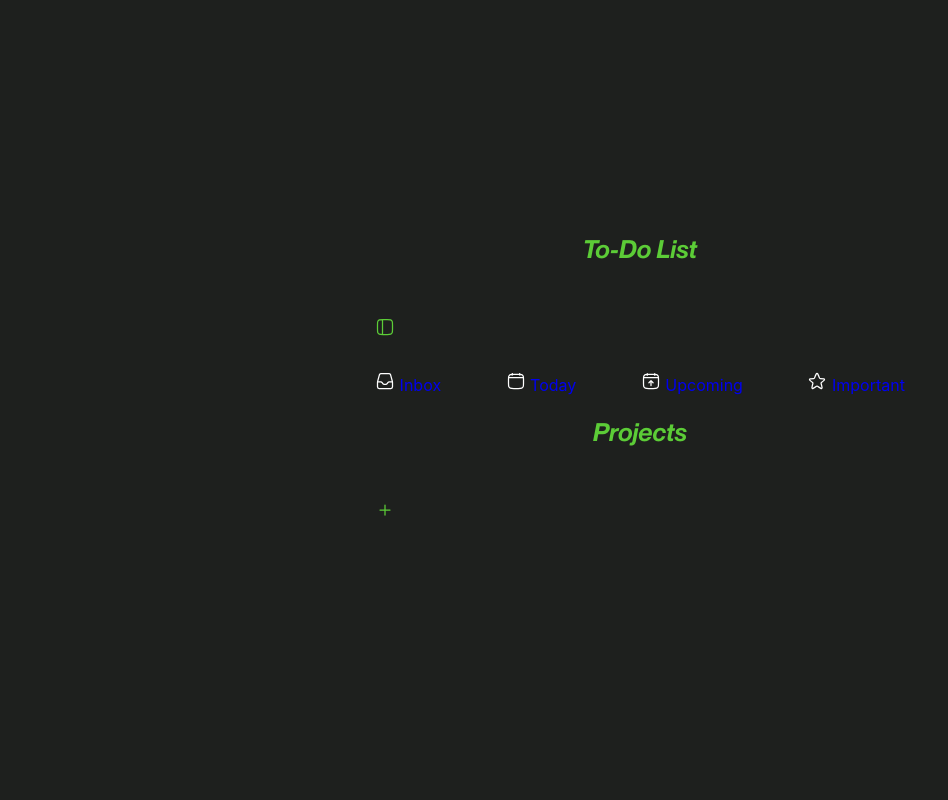
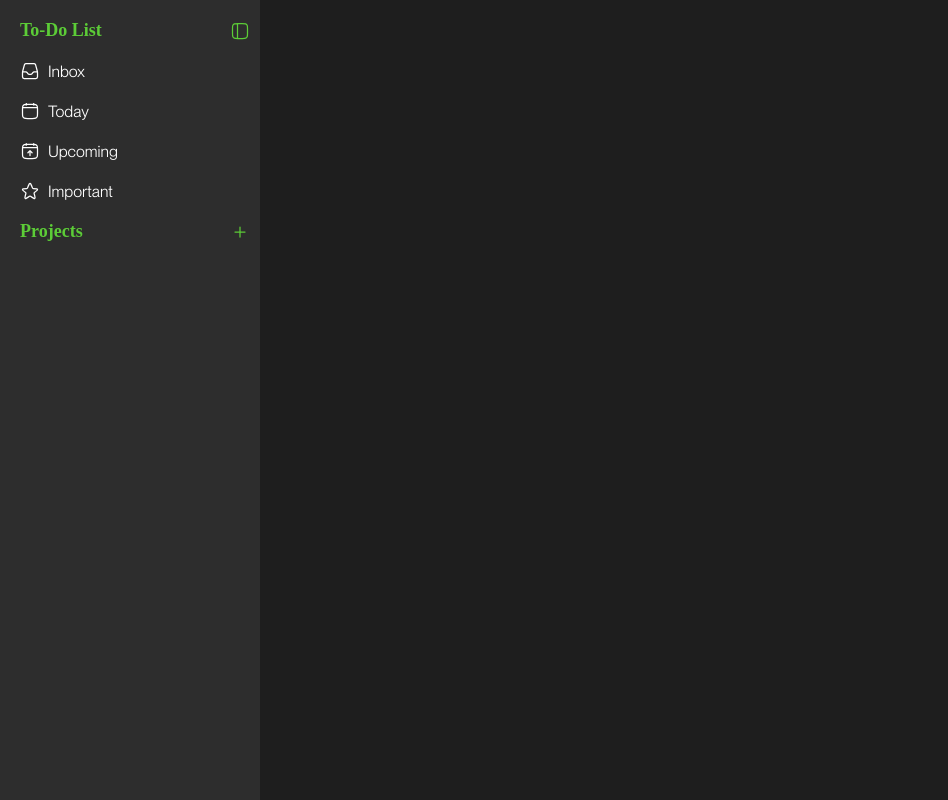
Before and after one commit to naomi-ho/to-do-list, a website built with webpack: page src/template.html in a window 1280 px wide. Shown: the whole page, without its empty margins (0-948 px from the left). Built offline with nearby package versions, Linux system fonts and the light colour scheme; files whose address does not match are found by name.

Commit message:
Style sidebar

```diff
--- a/src/ui/style.css
+++ b/src/ui/style.css
@@ -13,19 +13,15 @@ html {
 body {
   box-sizing: border-box;
   font-size: 1.6rem;
-  background-color: #1e201e;
-  font-family: 'Inter', sans-serif;
+  background-color: #1e1e1e;
+  font-family: 'Neue Montreal Book', sans-serif;
   color: #5ccc37;
   min-height: 100vh;
-  display: flex;
-  flex-direction: column;
-  justify-content: center;
-  align-items: center;
 }
 
-html body {
-  padding-top: 65px;
-  padding-bottom: 100px;
+@font-face {
+  font-family: 'Neue Montreal Medium';
+  src: url('../fonts/ppneuemontreal-medium.otf') format('opentype');
 }
 
 @font-face {
@@ -34,97 +30,66 @@ html body {
 }
 
 @font-face {
-  font-family: 'Neue Montreal Italic';
-  src: url('../fonts/ppneuemontreal-italic.otf') format('opentype');
+  font-family: 'Neue Montreal Thin';
+  src: url('../fonts/ppneuemontreal-thin.otf') format('opentype');
 }
 
-@font-face {
-  font-family: 'Neue Montreal Semi Bold Italic';
-  src: url('../fonts/ppneuemontreal-semibolditalic.otf') format('opentype');
+.sidebar {
+  margin: 0;
+  padding: 10px;
+  width: 260px;
+  background-color: #2d2d2d;
+  position: fixed;
+  height: 100%;
+  overflow: auto;
 }
 
-header {
+.sidebar-top,
+.sidebar-2 {
   display: flex;
-  justify-content: center;
-  position: fixed;
-  top: 0px;
-  width: 100%;
-  background-color: #1e201e;
+  align-items: center;
+  justify-content: space-between;
+  padding: 10px 0 10px 10px;
 }
 
-button {
-  font-family: 'Neue Montreal Book';
+.sidebar-top h1,
+.sidebar-2 h1 {
   font-size: 1.8rem;
-  color: #5ccc37;
-  background-color: transparent;
-  border: none;
-  cursor: pointer;
-  margin: 30px;
+  font-family: 'Neue Montreal Medium';
 }
 
-a {
-  text-decoration: none;
-  margin: 30px;
+.sidebar button,
+.sidebar-top button {
+  background-color: #2d2d2d;
+  border: none;
+  width: 20px;
+  height: 20px;
+  cursor: pointer;
 }
 
-footer {
+.sidebar a {
   display: flex;
-  justify-content: center;
   align-items: center;
-  position: fixed;
-  bottom: 0px;
-  width: 100%;
-  background-color: #1e201e;
-  padding: 30px;
+  color: white;
+  text-decoration: none;
+  padding: 10px;
 }
 
-.home-details {
-  display: flex;
-  flex-direction: column;
-  justify-content: center;
-  align-items: center;
+.sidebar a.active {
+  background-color: #235413;
+  color: #5ccc37;
 }
 
-.restaurant {
-  font-family: 'Times New Roman';
-  font-style: italic;
-  font-size: 10rem;
-  font-weight: 200;
-  line-height: 1.5;
+.sidebar a:hover:not(.active) {
+  background-color: #3b3b3b;
 }
 
-.address,
-.tag-line {
-  font-family: 'Neue Montreal Italic';
-  line-height: 2;
-  text-align: center;
+.sidebar a svg {
+  margin-right: 8px;
 }
 
-h1 {
-  font-family: 'Neue Montreal Semi Bold Italic';
-  font-size: 2.5rem;
-  line-height: 3;
-  text-align: center;
+div > content {
+  margin-left: 200px;
+  padding: 1px 16px;
+  height: 100vh;
 }
-
-ul {
-  list-style-type: none;
-  columns: 2;
-  line-height: 1.5;
-  color: white;
-}
-
-p {
-  color: white;
-  margin: 0 40px 0 40px;
-}
-
-.contact,
-.contact-header {
-  text-align: left;
-  margin: 0 40px 0 40px;
-}
-
-.hours {
-  line-height: 1.5;
-}
```
